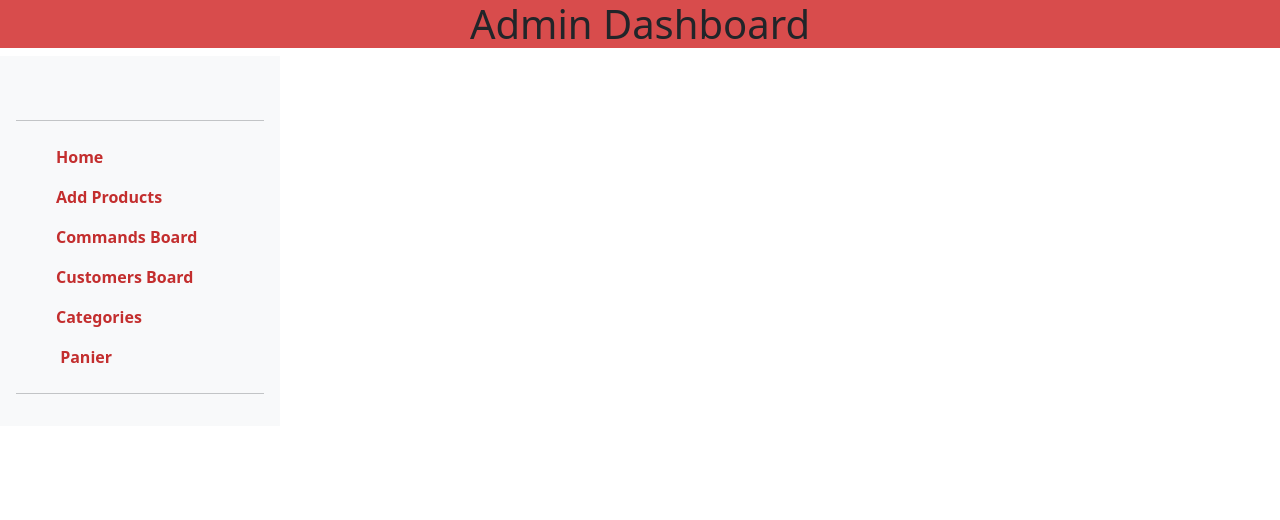
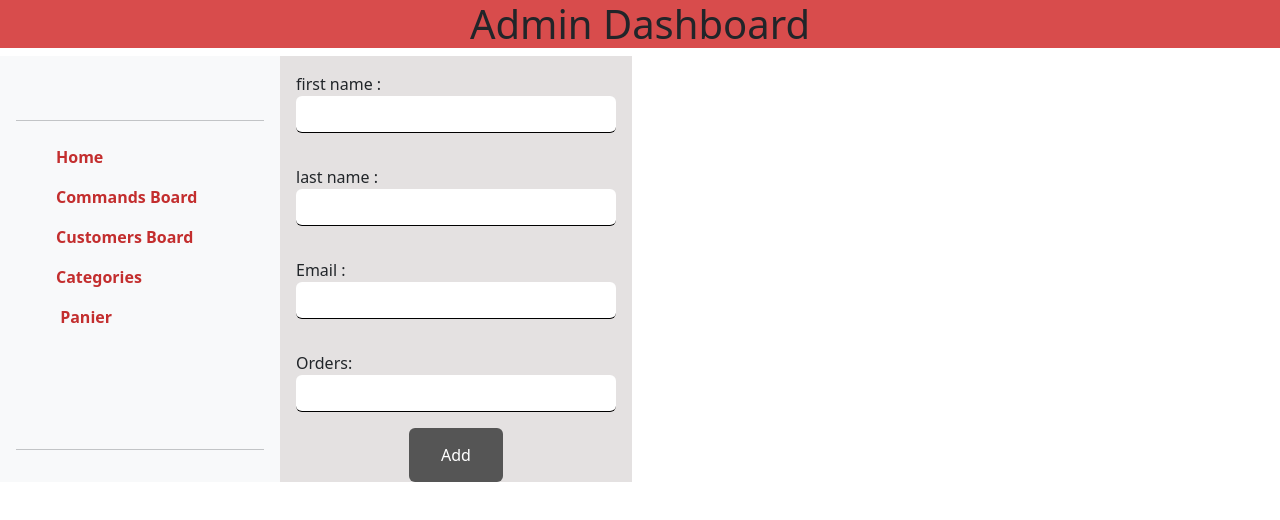
Before and after one commit to LouisYang95/DashboardAdmin, a Vue app in the folder dashboard-admin/: page /clients/add in a window 1280 px wide. Shown: the top 520 px of the page. Built offline with nearby package versions, Linux system fonts and the light colour scheme; a web font is replaced by a local one.

Commit message:
Pushing add to tab

```diff
--- a/dashboard-admin/src/components/CategoriesBoard.vue
+++ b/dashboard-admin/src/components/CategoriesBoard.vue
@@ -39,6 +39,14 @@
             @close="this.modalStore.showModal()"
           />
         </td>
+        <td>
+          <button
+            class="btn btn-outline-danger"
+            @click="this.mainStore.delete(element, category.id)"
+          >
+            Delete
+          </button>
+        </td>
       </tr>
     </tbody>
   </table>
@@ -47,7 +55,7 @@
 <script>
 import { useStore } from "@/store/useElement";
 import { mapStores, mapState } from "pinia";
-
+import {useProduct} from "@/store/index.js";
 import { useModal } from "@/store/useModal.js";
 import { useCategory } from "@/store/useCategories.js";
 import UseCategoryModal from './modalComponent/CategoryModal.vue'
@@ -70,7 +78,7 @@ export default {
     ...mapStores(useStore),
     // create a computed named 'products' containing the state : state.products in users.js store
     ...mapState(useStore, ["elements"]),
-
+    ...mapStores(useProduct),
     // create a computed property which returns the id given + store -> there modalStore
     ...mapStores(useModal),
     // create a computed named 'isModalVisible' containing the state : state.isModalVisible in users.js store
@@ -84,7 +92,7 @@ export default {
 
 <style>
 .table.table-striped {
-  width: 80%;
+  width: 100%;
   margin: 0 auto;
   text-align: center;
 }
--- a/dashboard-admin/src/components/ClientBoard.vue
+++ b/dashboard-admin/src/components/ClientBoard.vue
@@ -1,6 +1,8 @@
 <template>
+  <br />
 
-  <br>
+  <div class="container">
+
   <table class="table table-striped">
     <thead>
       <tr>
@@ -11,23 +13,19 @@
         <th scope="col">Orders</th>
       </tr>
     </thead>
-    <tbody
-      v-for="client in elements"
-      :key="client.id"
-      @dblclick="this.mainStore.delete(element, client.id)"
-    >
+    <tbody v-for="client in elements" :key="client.id">
       <!-- there our function to delete product is activate on double click -->
       <tr>
         <th scope="row">
           {{ client.id }}
         </th>
-        <td>{{ client.firstname }} </td>
+        <td>{{ client.firstname }}</td>
         <td>{{ client.lastname }}</td>
         <td>
           {{ client.email }}
         </td>
         <td>
-          {{client.orders}}
+          {{ client.orders }}
         </td>
         <td>
           <button
@@ -44,17 +42,30 @@
             @close="this.modalStore.showModal()"
           />
         </td>
+        <td>
+          <button
+            class="btn btn-outline-danger"
+            @click="this.mainStore.delete(element, client.id)"
+          >
+            Delete
+          </button>
+        </td>
       </tr>
     </tbody>
   </table>
+  <router-link exact to="/clients/add" class="btn btn-outline-success">
+    <strong class="text">Add client</strong>
+  </router-link>
+</div>
 </template>
 
 <script>
 import { useStore } from "@/store/useElement";
 import { mapStores, mapState } from "pinia";
 import { useClient } from "@/store/useClient";
+import { useModal } from "@/store/useModal.js";
+import { useProduct } from "@/store/index.js";
 import UseClientModal from "./modalComponent/ClientModal.vue";
-import { useModal } from "@/store/useModal.js";
 export default {
   name: "ClientDashboard",
   components: {
@@ -78,6 +89,8 @@ export default {
     ...mapStores(useClient),
     ...mapState(useClient, ["postClient"]),
     ...mapState(useClient, ["idClient"]),
+
+    ...mapStores(useProduct),
     // create a computed property which returns the id given + store -> there modalStore
     ...mapStores(useModal),
     // create a computed named 'isModalVisible' containing the state : state.isModalVisible in users.js store
@@ -88,7 +101,7 @@ export default {
 
 <style>
 .table.table-striped {
-  width: 80%;
+  width: 100%;
   margin: 0 auto;
   text-align: center;
 }
@@ -99,7 +112,8 @@ export default {
   padding: 100px;
   margin: 20px;
 }
-h1{
-    text-align: center;
+h1 {
+  text-align: center;
 }
+
 </style>
--- a/dashboard-admin/src/components/CommandsBoard.vue
+++ b/dashboard-admin/src/components/CommandsBoard.vue
@@ -12,11 +12,7 @@
         <th scope="col">Client</th>
       </tr>
     </thead>
-    <tbody
-      v-for="order in elements"
-      :key="order.id"
-      @dblclick="this.mainStore.delete(element, order.id)"
-    >
+    <tbody v-for="order in elements" :key="order.id">
       <!-- there our function to delete product is activate on double click -->
       <tr>
         <th scope="row">
@@ -51,6 +47,14 @@
             v-show="isModalVisible"
             @close="this.modalStore.showModal()"
           />
+        </td>
+        <td>
+          <button
+            class="btn btn-outline-danger"
+            @click="this.mainStore.delete(element, order.id)"
+          >
+            Delete
+          </button>
         </td>
       </tr>
     </tbody>
@@ -95,7 +99,7 @@ export default {
 
 <style>
 .table.table-striped {
-  width: 80%;
+  width: 100%;
   margin: 0 auto;
   text-align: center;
 }
--- a/dashboard-admin/src/components/Navbar.vue
+++ b/dashboard-admin/src/components/Navbar.vue
@@ -11,12 +11,6 @@
           <strong class="text">Home</strong>
         </router-link>
       </li >
-      <li class="nav-item">
-        <router-link exact to="/products/add" class="nav-link link-dark">
-          <svg class="bi me-2" width="16" height="16"><use xlink:href="#speedometer2"/></svg>
-          <strong class="text">Add Products</strong>
-        </router-link>
-      </li>
       <li class="nav-item">
         <router-link exact to="/commands" class="nav-link link-dark">
           <svg class="bi me-2" width="16" height="16"><use xlink:href="#table"/></svg>
--- a/dashboard-admin/src/components/ProductsBoard.vue
+++ b/dashboard-admin/src/components/ProductsBoard.vue
@@ -1,7 +1,7 @@
 <template>
   <br />
   <!-- board -->
-
+  <div class="container">
     <table class="table table-striped">
       <thead>
         <tr>
@@ -58,13 +58,7 @@
               Delete
             </button>
           </td>
-        <td>
-          <button>
-            <router-link exact to="/products/add" class="btn btn-outline-success">
-              <strong class="text">Add Products</strong>
-            </router-link>
-          </button>
-        </td>
+
           <td>
             <input
               type="checkbox"
@@ -80,6 +74,12 @@
         </tr>
       </tbody>
     </table>
+    <td>
+      <router-link exact to="/products/add" class="btn btn-outline-success">
+        <strong class="text">Add Products</strong>
+      </router-link>
+    </td>
+  </div>
 </template>
 
 <script>
--- /dev/null
+++ b/dashboard-admin/src/components/forms/FormAddClient.vue
@@ -0,0 +1,96 @@
+<template>
+  <div>
+    <form @submit.prevent="this.mainStore.addProducts(element)">
+      <div class="form-group">
+        <label for="formGroupExampleInput">first name :</label>
+        <br />
+        <input type="text" class="form-control" id="nom" v-model="post.firstname" />
+      </div>
+      <div class="form-group">
+        <label for="formGroupExampleInput2">last name :</label>
+        <br />
+        <input
+          type="text"
+          class="form-control"
+          id="description"
+          v-model="post.lastname"
+        />
+      </div>
+      <div class="form-group">
+        <label for="formGroupExampleInput2">Email :</label>
+        <br />
+        <input
+          type="text"
+          class="form-control"
+          id="prix"
+          v-model="post.email"
+        />
+      </div>
+      <div class="form-group">
+        <label for="formGroupExampleInput2">Orders:</label>
+        <br />
+        <input
+          type="text"
+          class="form-control"
+          id="quantite"
+          v-model="post.orders"
+        />
+      </div>
+      <button type="submit" class="btn btn-outline-primary">Add</button>
+    </form>
+  </div>
+</template>
+
+<script>
+import { useProduct } from "@/store/index";
+import { mapStores, mapState } from "pinia";
+export default {
+  name: "taskFormulaire",
+  data() {
+    return {
+      element: "clients",
+    };
+  },
+  computed: {
+    //create a computed property that returns the id(given in the store) + Store -> there mainStore
+    ...mapStores(useProduct),
+    // create 2 computed named 'data' and 'post' containing the state : state.data and state.post in index.js store
+    ...mapState(useProduct, ["data"]),
+    ...mapState(useProduct, ["post"]),
+    ...mapState(useProduct, ["id"]),
+  },
+};
+</script>
+
+<style scoped>
+.form-group {
+  margin: 1em;
+}
+
+.form-control {
+  width: 20rem;
+}
+
+input {
+  border: none;
+  border-bottom: 1px solid black;
+}
+button {
+  background-color: #555555;
+  cursor: pointer;
+  border: none;
+  color: white;
+  padding: 15px 32px;
+  text-align: center;
+  text-decoration: none;
+  display: inline-block;
+  font-size: 16px;
+}
+
+form {
+  display: flex;
+  flex-direction: column;
+  align-items: center;
+  background-color: rgb(228, 225, 225);
+}
+</style>
--- /dev/null
+++ b/dashboard-admin/src/components/forms/FormAddCommand.vue
@@ -0,0 +1,101 @@
+<template>
+  <div>
+    <form @submit.prevent="this.mainStore.addProducts(element)">
+      <div class="form-group">
+        <label for="formGroupExampleInput">Client id:</label>
+        <br />
+        <input
+          type="text"
+          class="form-control"
+          id="nom"
+          v-model="post.client_id"
+        />
+      </div>
+      <div class="form-group">
+        <label for="formGroupExampleInput2">Total Price :</label>
+        <br />
+        <input
+          type="text"
+          class="form-control"
+          id="description"
+          v-model="post.total_price"
+        />
+      </div>
+      <div class="form-group">
+        <label for="formGroupExampleInput2">Email :</label>
+        <br />
+        <input
+          type="text"
+          class="form-control"
+          id="prix"
+          v-model="post.email"
+        />
+      </div>
+      <div class="form-group">
+        <label for="formGroupExampleInput2">Status :</label>
+        <br />
+        <input
+          type="text"
+          class="form-control"
+          id="quantite"
+          v-model="post.status"
+        />
+      </div>
+      <button type="submit" class="btn btn-outline-primary">Add</button>
+    </form>
+  </div>
+</template>
+
+<script>
+import { useProduct } from "@/store/index";
+import { mapStores, mapState } from "pinia";
+export default {
+  name: "taskFormulaire",
+  data() {
+    return {
+      element: "orders",
+    };
+  },
+  computed: {
+    //create a computed property that returns the id(given in the store) + Store -> there mainStore
+    ...mapStores(useProduct),
+    // create 2 computed named 'data' and 'post' containing the state : state.data and state.post in index.js store
+    ...mapState(useProduct, ["data"]),
+    ...mapState(useProduct, ["post"]),
+    ...mapState(useProduct, ["id"]),
+  },
+};
+</script>
+
+<style scoped>
+.form-group {
+  margin: 1em;
+}
+
+.form-control {
+  width: 20rem;
+}
+
+input {
+  border: none;
+  border-bottom: 1px solid black;
+}
+button {
+  background-color: #555555;
+  cursor: pointer;
+  border: none;
+  color: white;
+  padding: 15px 32px;
+  text-align: center;
+  text-decoration: none;
+  display: inline-block;
+  font-size: 16px;
+}
+
+form {
+  display: flex;
+  flex-direction: column;
+  align-items: center;
+  background-color: rgb(228, 225, 225);
+}
+</style>
--- a/dashboard-admin/src/router/index.js
+++ b/dashboard-admin/src/router/index.js
@@ -1,8 +1,9 @@
 import ProductsBoard from '../components/ProductsBoard.vue'
 import { createRouter, createWebHistory } from 'vue-router'
 
+import FormAddClient from '../components/forms/FormAddClient.vue'
 import CommandsBoard from '../components/CommandsBoard.vue'
-import FormAddProduct from '../components/Forms/FormAddProduct.vue'
+import FormAddProduct from '../components/forms/FormAddProduct.vue'
 import ClientBoard from '../components/ClientBoard.vue'
 import CategoriesBoard from '../components/CategoriesBoard.vue'
 
@@ -30,6 +31,12 @@ const routes = [
         component: ClientBoard
     },
     {
+        name:'formulaireClients',
+        path: '/clients/add',
+        component: FormAddClient
+    },
+
+    {
         name: 'categoriesBoard',
         path: '/categories',
         component: CategoriesBoard
```
Lines whose indentation alone changed are shown as unchanged.
